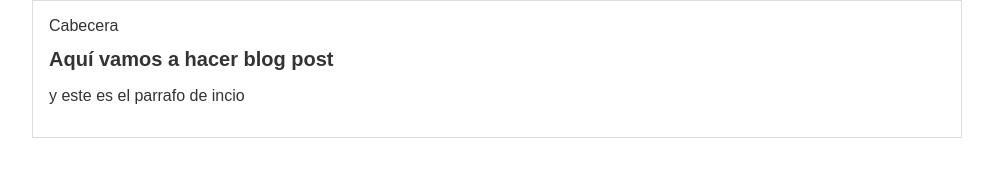
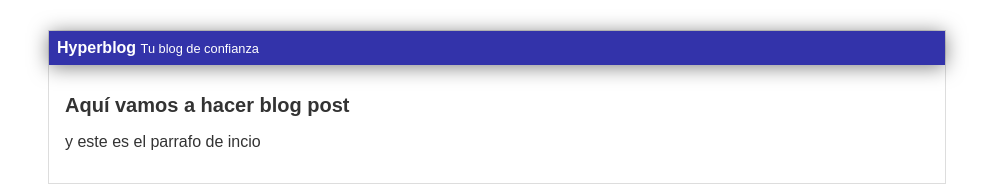
Before and after one commit to ArchiLuis48/hyperblog, a plain HTML site: page index.html in a window 1280 px wide. Shown: the whole page, without its empty margins (143-1136 px from the left). Drawn offline with Linux system fonts and the light colour scheme.

Commit message:
Finalizada la abecera con diseño azul

```diff
--- a/css/style.css
+++ b/css/style.css
@@ -9,11 +9,34 @@ body{
 
 #container{
     width: 70%;
-    padding: 1em;
+    padding: 0;
     text-align: left;
     border: 1px solid #ddd;
-    margin: 0 auto;
+    margin: 30px auto 10px;
 }
+
+#cabecera
+{
+    background-color: #33A;
+    box-shadow: 0px 2px 20px 0 rgba(0,0,0,.5);
+    color: white;
+    font-weight: bold;
+    margin: 0;
+    padding: 0.5em;
+}
+
+#cabecera #tagline
+{
+    padding: 1em 0 0 0;
+    font-weight: normal;
+    font-size: 0.8em;
+}
+
+#post
+{
+padding: 1em;
+}
+
 #container h1{
     font-size: 20px;
 }
--- a/index.html
+++ b/index.html
@@ -11,7 +11,10 @@
 
     <div id="container">
         <div id="cabecera">
-           Cabecera
+           Hyperblog
+           <span id="tagline">
+               Tu blog de confianza
+           </span>
         </div>
         <div id="post">
             <h1> Aquí vamos a hacer blog post </h1>
```
